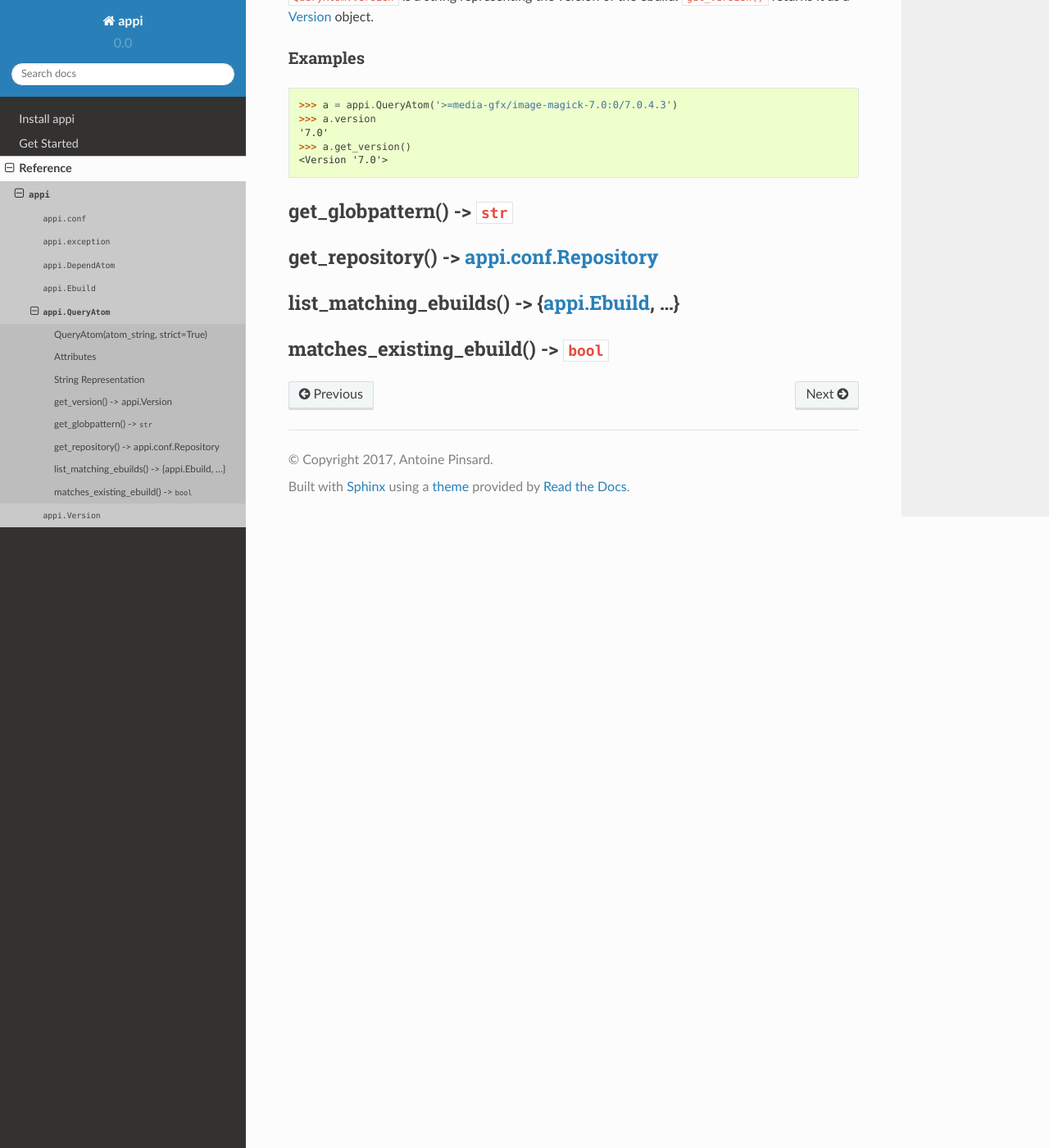
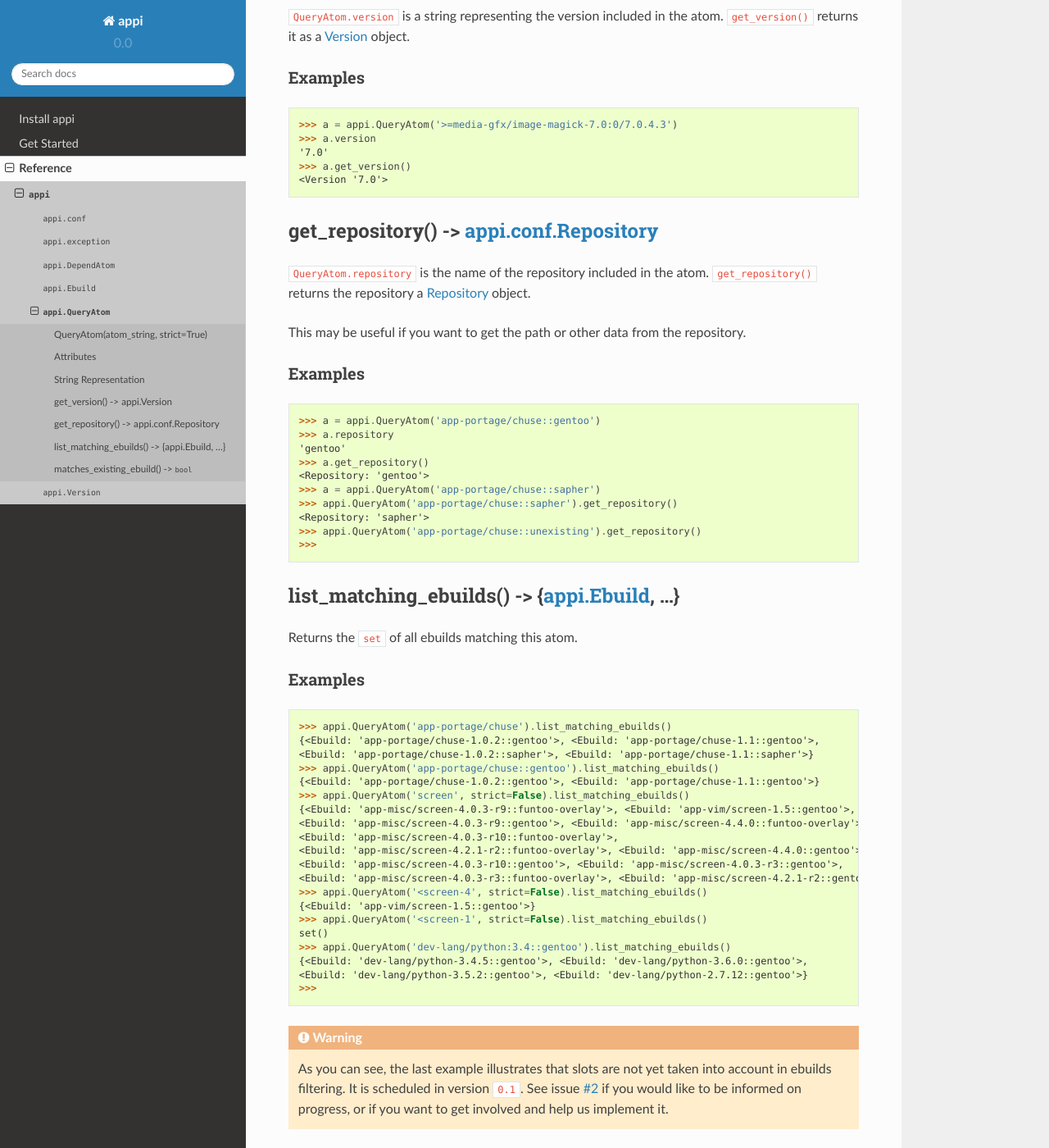
Before and after one commit to funtoo/appi, a Sphinx documentation site: the page built from docs/ref/appi/QueryAtom.rst, in a window 1280 px wide and 1400 px high, scrolled down 2986 px. Shown: the whole window at 82% size. Built offline with Sphinx 7.4.7 and the Read the Docs theme 2.0.0, drawn with Linux system fonts in a browser that asks for light colours; some of the changed text lies outside the part shown.

Commit message:
[doc] Completed QueryAtom's reference

```diff
--- a/docs/getstarted.rst
+++ b/docs/getstarted.rst
@@ -270,3 +267,6 @@ Compare versions
     >>> Version('0.0a-r1').startswith(Version('0.0'))
     True
     >>>
+
+
+.. _#2: https://github.com/apinsard/appi/issues/2
--- a/docs/ref/appi/QueryAtom.rst
+++ b/docs/ref/appi/QueryAtom.rst
@@ -140,10 +140,12 @@ Examples
 
 .. warning:: This can be useful to change the package category of an existing instance as above
              if you want to read atoms without requiring category and infer it afterwards if it
-             is not a ambiguous. **However,** it is not recommended to change other attributes
-             values. Validity won't be checked and this can lead to incoherent atoms as
-             illustrated below. We don't prevent attributes from being altered, we assume you
-             are a sane minded developer who knows what he is doing.
+             is not a ambiguous.
+
+             **However,** it is not recommended to change other attributes values. Validity won't
+             be checked and this can lead to incoherent atoms as illustrated below. We don't
+             prevent attributes from being altered, we assume you are a sane minded developer who
+             knows what he is doing.
 
 .. code-block:: python
 
@@ -158,7 +160,7 @@ Examples
 get_version() -> :ref:`appi.Version <appi.Version>`
 ---------------------------------------------------
 
-``QueryAtom.version`` is a string representing the version of the ebuild.
+``QueryAtom.version`` is a string representing the version included in the atom.
 ``get_version()`` returns it as a :ref:`Version <appi.Version>` object.
 
 Examples
@@ -172,14 +174,86 @@ Examples
     >>> a.get_version()
     <Version '7.0'>
 
-get_globpattern() -> ``str``
-----------------------------
-
 get_repository() -> :ref:`appi.conf.Repository <appi.conf.Repository>`
 ----------------------------------------------------------------------
+
+``QueryAtom.repository`` is the name of the repository included in the atom.
+``get_repository()`` returns the repository a :ref:`Repository <appi.conf.Repository>` object.
+
+This may be useful if you want to get the path or other data from the repository.
+
+Examples
+~~~~~~~~
+
+.. code-block:: python
+
+    >>> a = appi.QueryAtom('app-portage/chuse::gentoo')
+    >>> a.repository
+    'gentoo'
+    >>> a.get_repository()
+    <Repository: 'gentoo'>
+    >>> a = appi.QueryAtom('app-portage/chuse::sapher')
+    >>> appi.QueryAtom('app-portage/chuse::sapher').get_repository()
+    <Repository: 'sapher'>
+    >>> appi.QueryAtom('app-portage/chuse::unexisting').get_repository()
+    >>>
 
 list_matching_ebuilds() -> {:ref:`appi.Ebuild <appi.Ebuild>`, ...}
 ------------------------------------------------------------------
 
+Returns the ``set`` of all ebuilds matching this atom.
+
+Examples
+~~~~~~~~
+
+.. code-block:: python
+
+    >>> appi.QueryAtom('app-portage/chuse').list_matching_ebuilds()
+    {<Ebuild: 'app-portage/chuse-1.0.2::gentoo'>, <Ebuild: 'app-portage/chuse-1.1::gentoo'>,
+    <Ebuild: 'app-portage/chuse-1.0.2::sapher'>, <Ebuild: 'app-portage/chuse-1.1::sapher'>}
+    >>> appi.QueryAtom('app-portage/chuse::gentoo').list_matching_ebuilds()
+    {<Ebuild: 'app-portage/chuse-1.0.2::gentoo'>, <Ebuild: 'app-portage/chuse-1.1::gentoo'>}
+    >>> appi.QueryAtom('screen', strict=False).list_matching_ebuilds()
+    {<Ebuild: 'app-misc/screen-4.0.3-r9::funtoo-overlay'>, <Ebuild: 'app-vim/screen-1.5::gentoo'>,
+    <Ebuild: 'app-misc/screen-4.0.3-r9::gentoo'>, <Ebuild: 'app-misc/screen-4.4.0::funtoo-overlay'>,
+    <Ebuild: 'app-misc/screen-4.0.3-r10::funtoo-overlay'>,
+    <Ebuild: 'app-misc/screen-4.2.1-r2::funtoo-overlay'>, <Ebuild: 'app-misc/screen-4.4.0::gentoo'>,
+    <Ebuild: 'app-misc/screen-4.0.3-r10::gentoo'>, <Ebuild: 'app-misc/screen-4.0.3-r3::gentoo'>,
+    <Ebuild: 'app-misc/screen-4.0.3-r3::funtoo-overlay'>, <Ebuild: 'app-misc/screen-4.2.1-r2::gentoo'>}
+    >>> appi.QueryAtom('<screen-4', strict=False).list_matching_ebuilds()
+    {<Ebuild: 'app-vim/screen-1.5::gentoo'>}
+    >>> appi.QueryAtom('<screen-1', strict=False).list_matching_ebuilds()
+    set()
+    >>> appi.QueryAtom('dev-lang/python:3.4::gentoo').list_matching_ebuilds()
+    {<Ebuild: 'dev-lang/python-3.4.5::gentoo'>, <Ebuild: 'dev-lang/python-3.6.0::gentoo'>,
+    <Ebuild: 'dev-lang/python-3.5.2::gentoo'>, <Ebuild: 'dev-lang/python-2.7.12::gentoo'>}
+    >>>
+
+.. warning:: As you can see, the last example illustrates that slots are not yet taken into account
+             in ebuilds filtering. It is scheduled in version ``0.1``. See issue `#2`_ if you would
+             like to be informed on progress, or if you want to get involved and help us implement
+             it.
+
 matches_existing_ebuild() -> ``bool``
 -------------------------------------
+
+Returns ``True`` if any existing ebuild matches this atom. ``False`` otherwise. Basically, it
+checks if ``list_matching_ebuilds()`` returns an empty set or not.
+
+Examples
+~~~~~~~~
+
+.. code-block:: python
+
+    >>> appi.QueryAtom('dev-python/unexisting-module').matches_existing_ebuild()
+    False
+    >>> appi.QueryAtom('dev-python/appi').matches_existing_ebuild()
+    True
+    >>> appi.QueryAtom('~dev-python/appi-1.2.3').matches_existing_ebuild()
+    False
+    >>> appi.QueryAtom('screen', strict=False).matches_existing_ebuild()
+    True
+    >>>
+
+
+.. _#2: https://github.com/apinsard/appi/issues/2
```
Also changed, not shown: other parts of docs/getstarted.rst (+0 -3 lines).
